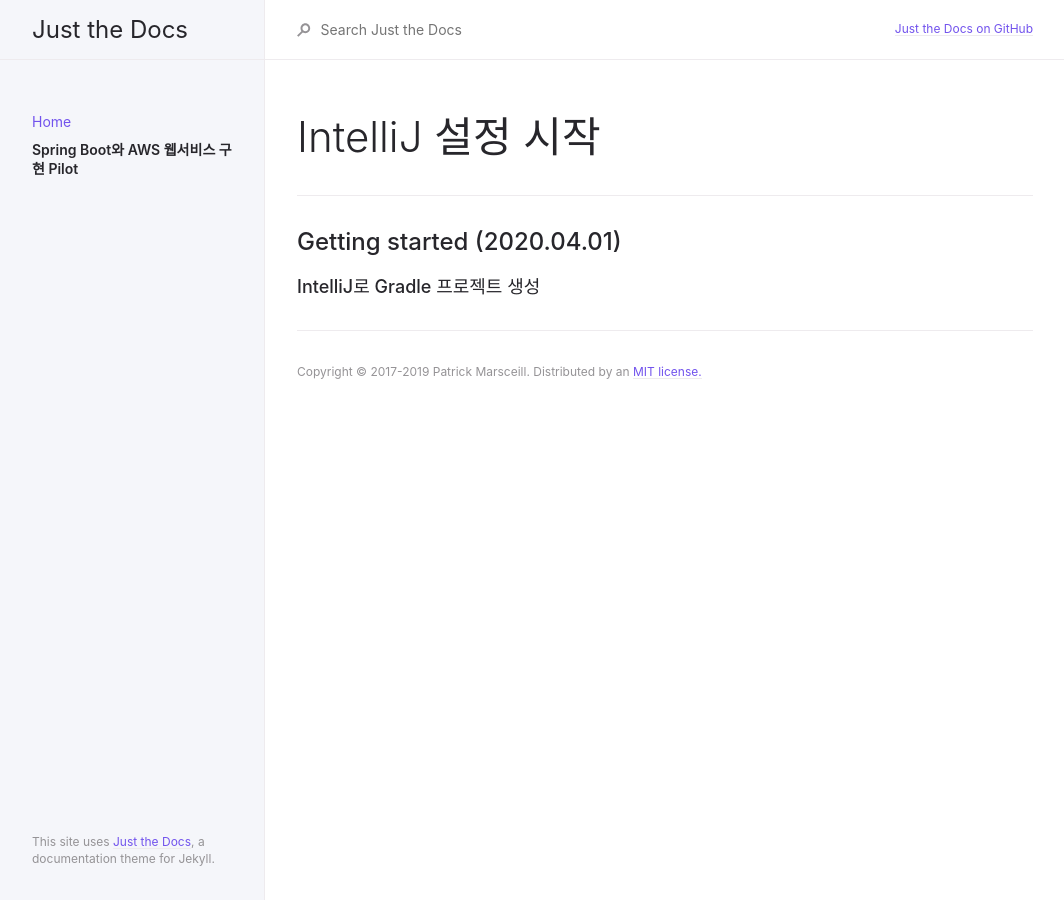
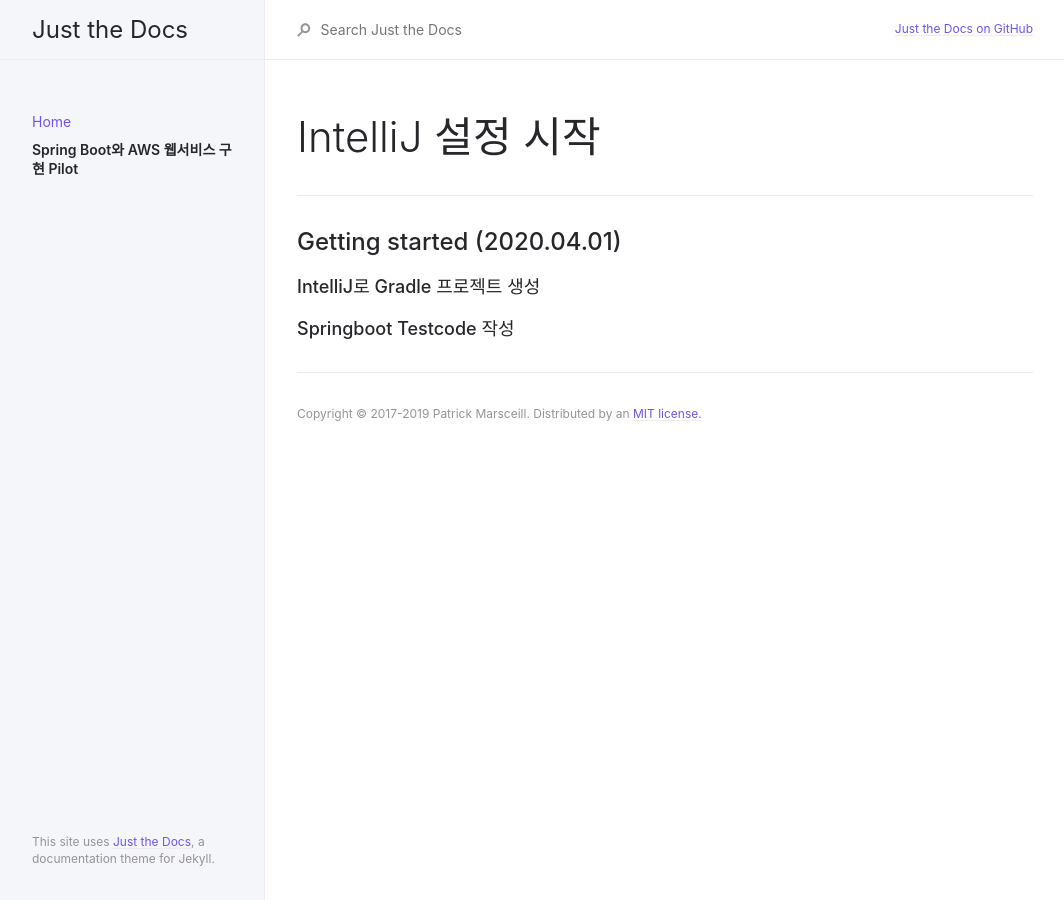
Before and after one commit to keumda/keumda.github.io, a Jekyll site: the page built from docs/Spring Boot Pilot.md, in a window 1280 px wide. Shown: the whole page, without its empty margins (107-1171 px from the left). Built offline with Jekyll 4.4.1, drawn with Linux system fonts in a browser that asks for light colours.

Commit message:
Daily log (4.5)

```diff
--- a/docs/Spring Boot Pilot.md
+++ b/docs/Spring Boot Pilot.md
@@ -13,3 +13,5 @@ description: ""
 ## Getting started (2020.04.01)
 
 ### IntelliJ로 Gradle 프로젝트 생성
+
+### Springboot Testcode 작성
```
